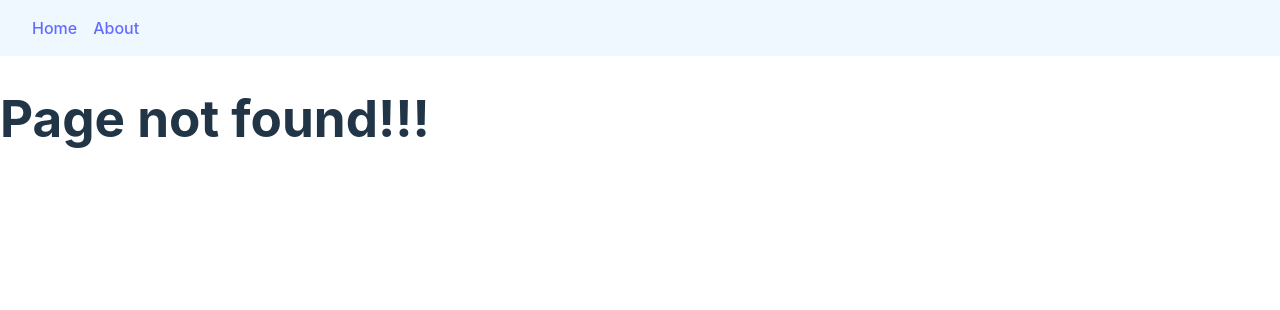
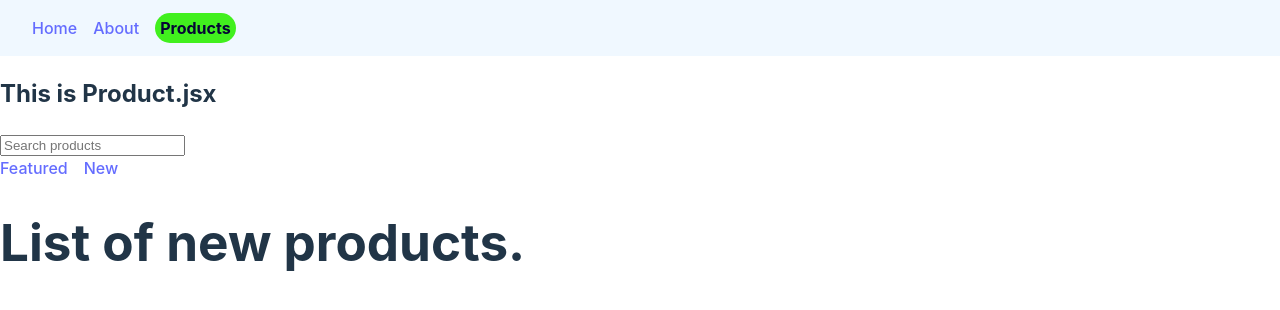
Before and after one commit to sanishkarkee/React-Router-2024, a React (Vite) app: page /products/new in a window 1280 px wide. Before the commit this address had no page. Shown: the top 310 px of the page. Built offline with nearby package versions, Linux system fonts and the light colour scheme.

Commit message:
video 8: Nested routing using <Outlet/> in parent component or element

```diff
--- a/src/App.jsx
+++ b/src/App.jsx
@@ -5,6 +5,9 @@ import About from './components/About';
 import NavBar from './components/NavBar';
 import OrderSummary from './components/OrderSummary';
 import NoMatch from './components/NoMatch';
+import Products from './components/Products';
+import FeaturedProducts from './components/FeaturedProducts';
+import NewProducts from './components/NewProducts';
 
 function App() {
   return (
@@ -15,6 +18,10 @@ function App() {
         <Route path='/' element={<Home />} />
         <Route path='about' element={<About />} />
         <Route path='order-summary' element={<OrderSummary />} />
+        <Route path='products' element={<Products />}>
+          <Route path='featured' element={<FeaturedProducts />} />
+          <Route path='new' element={<NewProducts />} />
+        </Route>
         <Route path='*' element={<NoMatch />} />
       </Routes>
     </>
--- /dev/null
+++ b/src/components/FeaturedProducts.jsx
@@ -0,0 +1,11 @@
+import React from 'react';
+
+function FeaturedProducts() {
+  return (
+    <>
+      <h1>List of featured products.</h1>
+    </>
+  );
+}
+
+export default FeaturedProducts;
--- a/src/components/NavBar.jsx
+++ b/src/components/NavBar.jsx
@@ -15,7 +15,7 @@ function NavBar() {
   };
   return (
     <>
-      <nav>
+      <nav className='primary-nav'>
         {/* <Link to='/'>Home</Link>
         <Link to='/about'>About</Link> */}
 
@@ -23,8 +23,13 @@ function NavBar() {
         <NavLink style={navLinkStyles} to='/'>
           Home
         </NavLink>
-        <NavLink style={navLinkStyles} to='about'>
+
+        <NavLink style={navLinkStyles} to='/about'>
           About
+        </NavLink>
+
+        <NavLink style={navLinkStyles} to='/products'>
+          Products
         </NavLink>
       </nav>
     </>
@@ -32,3 +37,11 @@ function NavBar() {
 }
 
 export default NavBar;
+
+/* NOTE:
+
+  <Link> & <NavLink> both are used to create navigational links in a React application. They help manage navigation and routing within a single-page application (SPA).
+  # <Link>: Purpose: Link is used to navigate to different routes in your application without reloading the page.
+  # <NavLink>: Used when you want to highlight the currently active link without reloading the page.
+
+  */
--- /dev/null
+++ b/src/components/NewProducts.jsx
@@ -0,0 +1,11 @@
+import React from 'react';
+
+function NewProducts() {
+  return (
+    <>
+      <h1>List of new products.</h1>
+    </>
+  );
+}
+
+export default NewProducts;
--- /dev/null
+++ b/src/components/Products.jsx
@@ -0,0 +1,18 @@
+import React from 'react';
+import { Link, Outlet } from 'react-router-dom';
+
+function Products() {
+  return (
+    <>
+      <h2>This is Product.jsx</h2>
+      <input type='search' placeholder='Search products' />
+      <nav>
+        <Link to='featured'>Featured</Link>
+        <Link to='new'>New</Link>
+      </nav>
+      <Outlet />
+    </>
+  );
+}
+
+export default Products;
--- a/src/index.css
+++ b/src/index.css
@@ -75,7 +75,7 @@ button:focus-visible {
 
 /* Added for react-router  tutorial on video 4 */
 
-nav {
+.primary-nav {
   background-color: aliceblue;
   padding: 16px 32px;
 }
```
